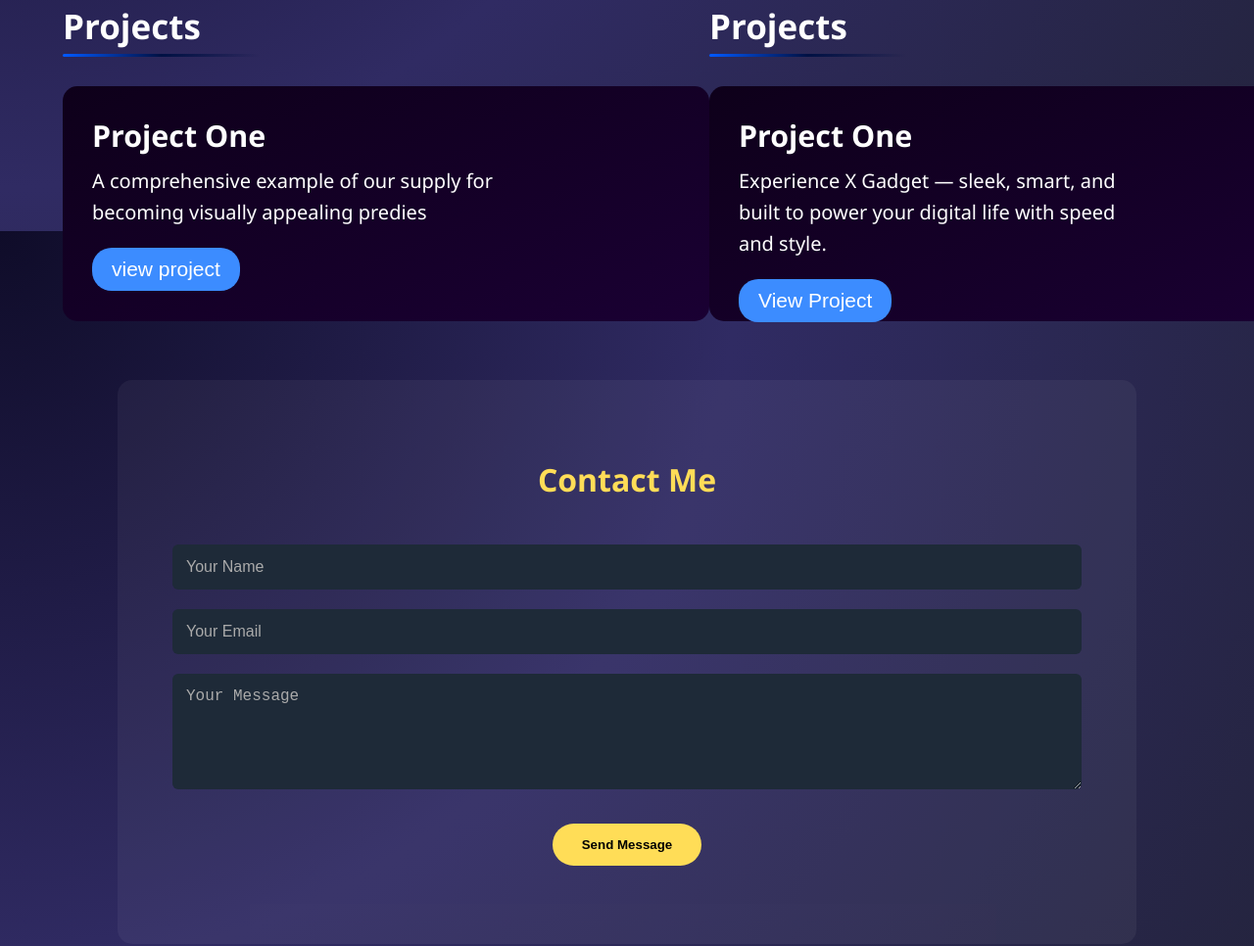
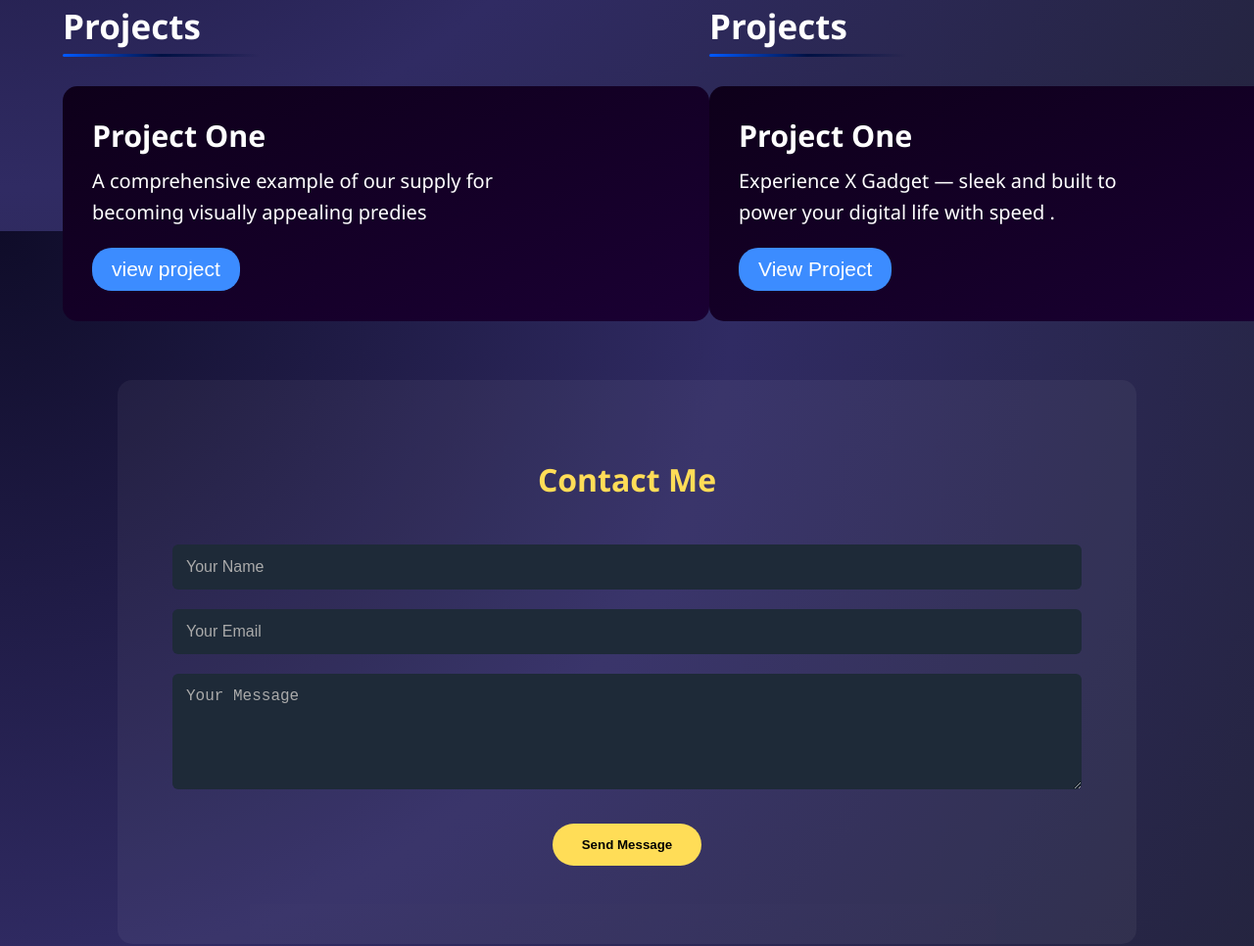
Before and after one commit to anas1846/personal-portfolio, a plain HTML site: page index.html in a window 1280 px wide. Shown: the part 1364-2330 px from the top of the page at 98% size. Drawn offline with Linux system fonts and the light colour scheme.

Commit message:
Update index.html

```diff
--- a/index.html
+++ b/index.html
@@ -102,7 +102,7 @@
 
                 <div class="project1">
                     <h3>Project One</h3>
-                    <p>Experience X Gadget — sleek, smart, and built to power your digital life with speed and style.</p>
+                    <p>Experience X Gadget — sleek and built to power your digital life with speed .</p>
 
 <a href="https://anas1846.github.io/X-GADGET-landing-page/" target="_blank">
   <button class="projectbtn">View Project</button>
```
